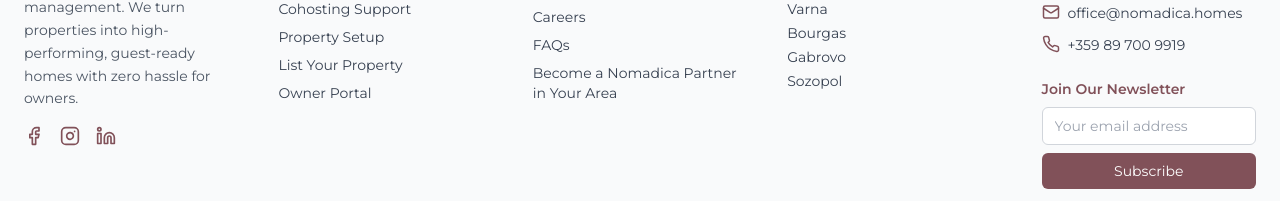
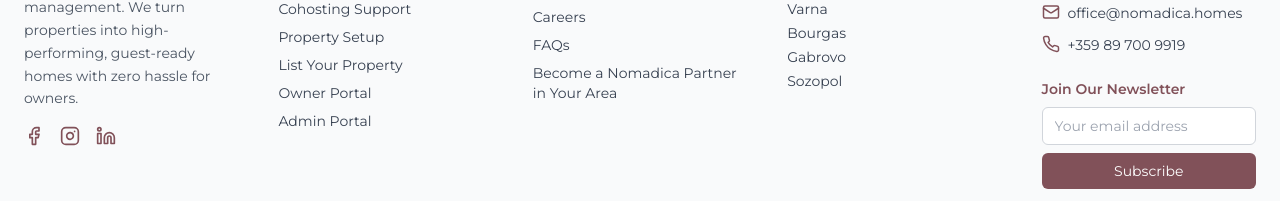
Before and after one commit to sgatev23/holiworkhomesv2, a React (Vite) app: page / in a window 1280 px wide. Shown: the part 4884-5085 px from the top of the page. Built offline with nearby package versions, Linux system fonts and the light colour scheme.

Commit message:
Add Admin Portal link

```diff
--- a/src/components/layout/Footer.tsx
+++ b/src/components/layout/Footer.tsx
@@ -61,6 +61,7 @@ const Footer: React.FC = () => {
               <li><Link to="/services" className="hover:text-[#815159] transition">{t('footer.services.setup')}</Link></li>
               <li><Link to="/list-your-property" className="hover:text-[#815159] transition">{t('footer.services.list')}</Link></li>
               <li><a href="https://app.hostify.com/user/login" target="_blank" rel="noopener noreferrer" className="hover:text-[#815159] transition">{t('navigation.ownerPortal')}</a></li>
+              <li><Link to="/admindashboard" className="hover:text-[#815159] transition">{t('navigation.adminPortal')}</Link></li>
             </ul>
           </div>
 
--- a/src/i18n/locales/bg.ts
+++ b/src/i18n/locales/bg.ts
@@ -9,6 +9,7 @@ export default {
     blog: 'Блог',
     listProperty: 'Добави Имот',
     ownerPortal: 'Портал',
+    adminPortal: 'Админ Портал',
     careers: 'Кариери',
     forDevelopers: "За Строители",
     servicesDropdown: {
--- a/src/i18n/locales/en.ts
+++ b/src/i18n/locales/en.ts
@@ -8,6 +8,7 @@ export default {
     blog: 'Blog',
     listProperty: 'List Property',
     ownerPortal: 'Owner Portal',
+    adminPortal: 'Admin Portal',
     careers: 'Careers',
     forDevelopers: "For Developers",
     servicesDropdown: {
```
